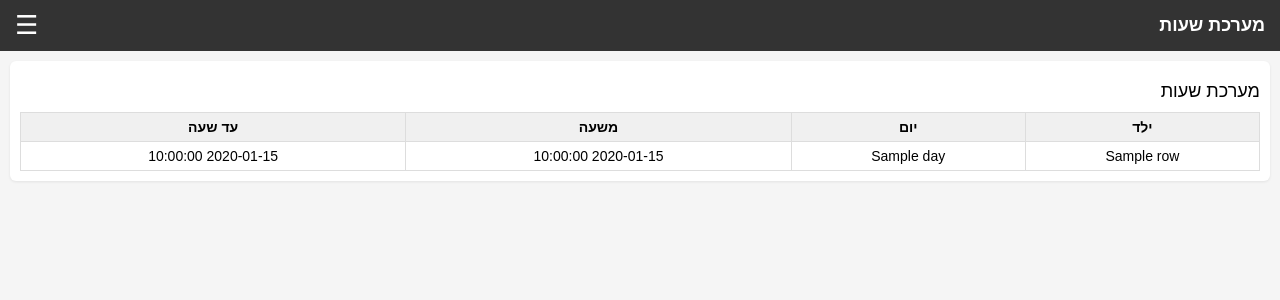
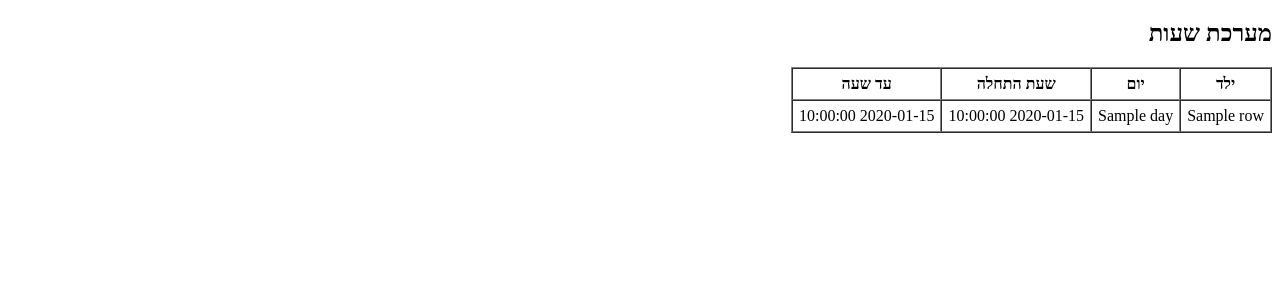
Before and after one commit to bucshelly-byte/WorkScedulear, a FastAPI app: template templates/home.html in a window 1280 px wide. Shown: the top 300 px of the page. Run offline with FastAPI, Linux system fonts and the light colour scheme; the template is opened without the code that fills it: most values are stand-ins (such as "Sample title", 1, 10 or a date in 2020).

Commit message:
Update home.html

```diff
--- a/templates/home.html
+++ b/templates/home.html
@@ -4,167 +4,16 @@
     <meta charset="UTF-8">
     <title>מערכת שעות</title>
     <meta name="viewport" content="width=device-width, initial-scale=1.0">
-
-    <!-- ספריית צילום מסך -->
-    <script src="https://cdnjs.cloudflare.com/ajax/libs/html2canvas/1.4.1/html2canvas.min.js"></script>
-
-    <style>
-        body {
-            margin: 0;
-            font-family: Arial, sans-serif;
-            direction: rtl;
-            background: #f5f5f5;
-        }
-
-        /* 🔥 ההמבורגר תמיד בצד ימין */
-        .topbar {
-            background: #333;
-            color: #fff;
-            padding: 10px 15px;
-            display: flex;
-            flex-direction: row-reverse;
-            align-items: center;
-            justify-content: space-between;
-        }
-
-        .topbar-title {
-            font-size: 18px;
-            font-weight: bold;
-        }
-
-        .hamburger {
-            font-size: 26px;
-            cursor: pointer;
-        }
-
-        .side-menu-overlay {
-            position: fixed;
-            inset: 0;
-            background: rgba(0,0,0,0.4);
-            display: none;
-            z-index: 9;
-        }
-
-        .side-menu {
-            position: fixed;
-            top: 0;
-            right: -260px;
-            width: 260px;
-            height: 100%;
-            background: #222;
-            color: #fff;
-            padding: 20px 15px;
-            box-sizing: border-box;
-            transition: right 0.3s ease;
-            z-index: 10;
-        }
-
-        .side-menu.open {
-            right: 0;
-        }
-
-        .side-menu a {
-            display: block;
-            color: #fff;
-            text-decoration: none;
-            padding: 10px 0;
-            border-bottom: 1px solid #444;
-            font-size: 15px;
-        }
-
-        .content {
-            padding: 10px 10px 30px;
-        }
-
-        .table-wrapper {
-            overflow-x: auto;
-        }
-
-        table {
-            border-collapse: collapse;
-            width: 100%;
-            background: #fff;
-            min-width: 650px;
-        }
-
-        th, td {
-            border: 1px solid #ddd;
-            padding: 6px;
-            text-align: center;
-            font-size: 14px;
-        }
-
-        th {
-            background: #f0f0f0;
-        }
-
-        .btn {
-            display: inline-block;
-            padding: 6px 10px;
-            margin: 4px 2px;
-            font-size: 13px;
-            border-radius: 4px;
-            border: none;
-            cursor: pointer;
-            text-decoration: none;
-        }
-
-        .btn-primary { background: #007bff; color: #fff; }
-        .btn-danger { background: #dc3545; color: #fff; }
-
-        .section-title {
-            font-size: 18px;
-            margin: 10px 0;
-        }
-
-        .form-card, .table-card {
-            background: #fff;
-            padding: 10px;
-            border-radius: 6px;
-            box-shadow: 0 1px 3px rgba(0,0,0,0.08);
-            margin-bottom: 12px;
-        }
-
-        .error-msg { color: #c00; margin-bottom: 8px; font-size: 14px; }
-        .success-msg { color: #0a0; margin-bottom: 8px; font-size: 14px; }
-
-    </style>
 </head>
 <body>
 
-<div class="topbar">
-    <div class="hamburger" onclick="openMenu()">☰</div>
-    <div class="topbar-title">מערכת שעות</div>
-</div>
+<h2>מערכת שעות</h2>
 
-<div class="side-menu-overlay" id="menuOverlay" onclick="closeMenu()"></div>
-
-<div class="side-menu" id="sideMenu">
-    <a href="/?key={{ secret_key }}">מערכת שעות</a>
-    <a href="/children?key={{ secret_key }}">רשימת ילדים</a>
-    <a href="/children/add?key={{ secret_key }}">הוספת ילד</a>
-    <a href="/visits/add?key={{ secret_key }}">שיבוץ חדש</a>
-    <a href="/export?key={{ secret_key }}">ייצוא לאקסל</a>
-</div>
-
-<div class="content">
-
-    {% if msg %}
-        <div class="success-msg">{{ msg }}</div>
-    {% endif %}
-    {% if err %}
-        <div class="error-msg">{{ err }}</div>
-    {% endif %}
-
-    <div class="table-card">
-        <div class="section-title">מערכת שעות</div>
-
-        <div class="table-wrapper">
-            <table>
+<table border="1" cellpadding="6" cellspacing="0">
     <tr>
         <th>ילד</th>
         <th>יום</th>
-                    <th>משעה</th>
+        <th>שעת התחלה</th>
         <th>עד שעה</th>
     </tr>
 
@@ -177,22 +26,6 @@
     </tr>
     {% endfor %}
 </table>
-        </div>
-    </div>
-
-</div>
-
-<script>
-function openMenu() {
-    document.getElementById('menuOverlay').style.display = 'block';
-    document.getElementById('sideMenu').classList.add('open');
-}
-
-function closeMenu() {
-    document.getElementById('menuOverlay').style.display = 'none';
-    document.getElementById('sideMenu').classList.remove('open');
-}
-</script>
 
 </body>
 </html>
```
Lines whose indentation alone changed are shown as unchanged.
